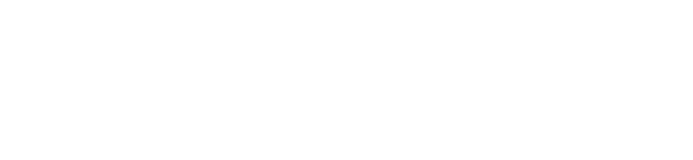
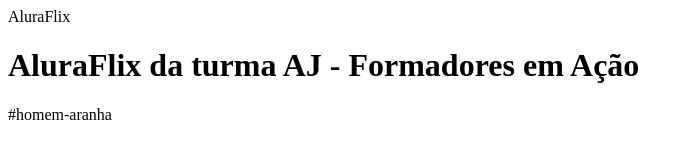
Before and after one commit to cristianofidelix/aluraflixAJ, a plain HTML site: page index.html in a window 1280 px wide. Shown: the whole page, without its empty margins (0-693 px from the left). Drawn offline with Linux system fonts and the light colour scheme.

Commit message:
Passo 02

```diff
--- a/index.html
+++ b/index.html
@@ -6,6 +6,8 @@
     <title>AluraFlix</title>
 </head>
 <body>
-
+    <header>AluraFlix</header>
+    <h1>AluraFlix da turma AJ - Formadores em Ação</h1>
+    <p>#homem-aranha</p>
 </body>
 </html>
```
